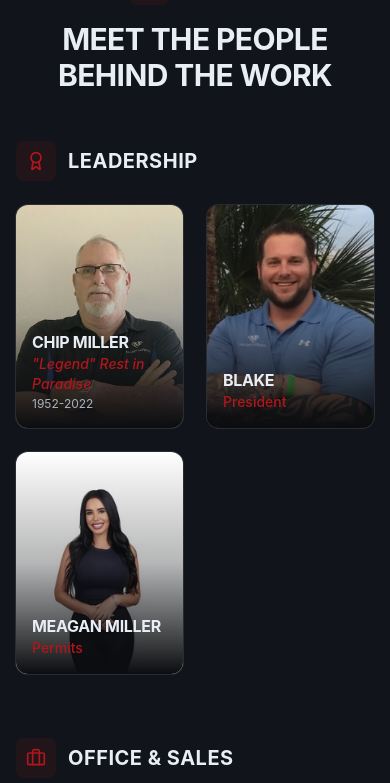
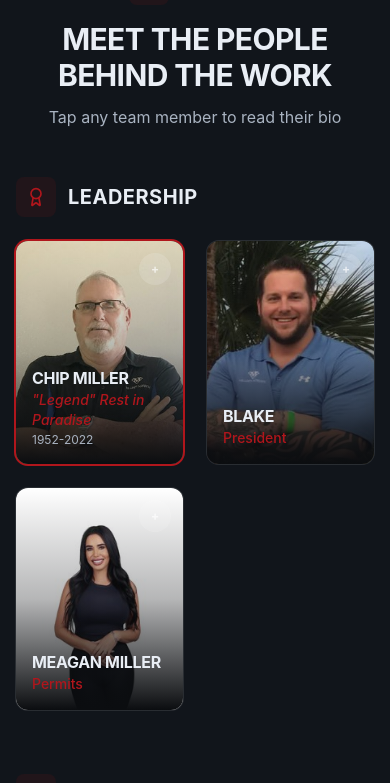
Before and after one commit to brennercory50-sys/millers-screen, a Next.js app: page /about in a window 390 px wide. Shown: the part 993-1776 px from the top of the page. Built offline with nearby package versions, Linux system fonts and the light colour scheme; no server answers.

Commit message:
feat: add mobile accordion to team cards with tap-to-expand

```diff
--- a/app/about/page.tsx
+++ b/app/about/page.tsx
@@ -2,6 +2,7 @@ import { Metadata } from 'next'
 import Image from 'next/image'
 import HeroSection from '@/components/hero-section'
 import ContentBlock from '@/components/content-block'
+import TeamCard from '@/components/team-card'
 import { Users, Heart, Award, Briefcase, Wrench, Building } from 'lucide-react'
 
 export const metadata: Metadata = {
@@ -67,51 +68,7 @@ const helpers = [
   { name: 'Cory', role: 'Helper', image: '/team/cory.jpg', bio: 'Started last summer and hasn\'t slowed down. Strong work ethic and always on time.' },
 ]
 
-interface TeamMember {
-  name: string
-  role: string
-  subtitle?: string
-  image: string
-  memorial?: boolean
-  bio?: string
-}
-
-function TeamCard({ member }: { member: TeamMember }) {
-  return (
-    <div className="group">
-      <div className="relative aspect-[3/4] rounded-xl overflow-hidden bg-panel ring-1 ring-line transition-all duration-500 md:hover:ring-accent-red md:hover:shadow-lg md:hover:shadow-accent-red/20">
-        <Image
-          src={member.image}
-          alt={member.name}
-          fill
-          className="object-cover object-top transition-all duration-700 md:group-hover:scale-110 md:group-hover:brightness-[0.35]"
-        />
-        <div className="absolute inset-0 bg-gradient-to-t from-bg-0 via-bg-0/30 to-transparent transition-opacity duration-500 md:group-hover:opacity-0" />
-        <div className="absolute inset-0 bg-gradient-to-t from-bg-0 via-bg-0/95 to-bg-0/80 opacity-0 md:group-hover:opacity-100 transition-all duration-500 hidden md:flex flex-col justify-end p-5">
-          <div className="transform translate-y-4 md:group-hover:translate-y-0 transition-transform duration-500">
-            <h3 className="text-lg font-bold text-text-primary mb-1">{member.name}</h3>
-            <p className={`text-sm font-semibold ${member.memorial ? 'text-accent-red italic' : 'text-accent-red'} mb-2`}>
-              {member.role}
-            </p>
-            {member.subtitle && <p className="text-xs text-muted mb-2">{member.subtitle}</p>}
-            <p className="text-sm text-muted leading-relaxed opacity-0 md:group-hover:opacity-100 transition-opacity duration-700 delay-100">
-              {member.bio}
-            </p>
-          </div>
-        </div>
-        <div className="absolute bottom-0 left-0 right-0 p-4">
-          <h3 className="text-base md:text-lg font-bold text-text-primary">{member.name}</h3>
-          <p className={`text-sm font-medium ${member.memorial ? 'text-accent-red italic' : 'text-accent-red'}`}>
-            {member.role}
-          </p>
-          {member.subtitle && <p className="text-xs text-muted mt-0.5">{member.subtitle}</p>}
-        </div>
-      </div>
-    </div>
-  )
-}
-
-function TeamSection({ title, icon: Icon, members }: { title: string; icon: typeof Users; members: TeamMember[] }) {
+function TeamSection({ title, icon: Icon, members }: { title: string; icon: typeof Users; members: Array<{ name: string; role: string; subtitle?: string; image: string; memorial?: boolean; bio?: string }> }) {
   return (
     <div className="mb-16">
       <div className="flex items-center gap-3 mb-6">
@@ -176,6 +133,7 @@ export default function AboutPage() {
             <h2 className="text-text-primary text-3xl md:text-4xl font-bold">MEET THE PEOPLE BEHIND THE WORK</h2>
             <p className="text-muted mt-3 max-w-2xl mx-auto">
               <span className="hidden md:inline">Hover over any team member to learn more about them</span>
+              <span className="md:hidden">Tap any team member to read their bio</span>
             </p>
           </div>
 
--- /dev/null
+++ b/components/team-card.tsx
@@ -0,0 +1,88 @@
+'use client'
+
+import { useState } from 'react'
+import Image from 'next/image'
+
+interface TeamMember {
+  name: string
+  role: string
+  subtitle?: string
+  image: string
+  memorial?: boolean
+  bio?: string
+}
+
+interface TeamCardProps {
+  member: TeamMember
+}
+
+export default function TeamCard({ member }: TeamCardProps) {
+  const [expanded, setExpanded] = useState(false)
+
+  const handleClick = () => {
+    if (typeof window !== 'undefined' && window.matchMedia('(hover: none)').matches) {
+      setExpanded(prev => !prev)
+    }
+  }
+
+  return (
+    <div className="group">
+      <div
+        onClick={handleClick}
+        className={`relative aspect-[3/4] rounded-xl overflow-hidden bg-panel ${member.memorial ? 'ring-2 ring-accent-red' : 'ring-1 ring-line'} transition-all duration-500 md:hover:ring-accent-red md:hover:shadow-lg md:hover:shadow-accent-red/20 ${expanded ? 'ring-accent-red shadow-lg shadow-accent-red/20 cursor-pointer' : 'cursor-pointer md:cursor-default'}`}
+      >
+        <Image
+          src={member.image}
+          alt={member.name}
+          fill
+          className={`object-cover object-top transition-all duration-700 md:group-hover:scale-110 md:group-hover:brightness-[0.35] ${expanded ? 'scale-110 brightness-[0.35]' : ''}`}
+        />
+
+        <div className={`absolute inset-0 bg-gradient-to-t from-bg-0 via-bg-0/30 to-transparent transition-opacity duration-500 md:group-hover:opacity-0 ${expanded ? 'opacity-0' : 'opacity-100'}`} />
+
+        <div className="absolute inset-0 bg-gradient-to-t from-bg-0 via-bg-0/95 to-bg-0/80 opacity-0 md:group-hover:opacity-100 transition-all duration-500 hidden md:flex flex-col justify-end p-5">
+          <div className="transform translate-y-4 md:group-hover:translate-y-0 transition-transform duration-500">
+            <h3 className="text-lg font-bold text-text-primary mb-1">{member.name}</h3>
+            <p className={`text-sm font-semibold ${member.memorial ? 'text-accent-red italic' : 'text-accent-red'} mb-2`}>
+              {member.role}
+            </p>
+            {member.subtitle && <p className="text-xs text-muted mb-2">{member.subtitle}</p>}
+            <p className="text-sm text-muted leading-relaxed">
+              {member.bio}
+            </p>
+          </div>
+        </div>
+
+        <div className={`absolute inset-0 bg-gradient-to-t from-bg-0 via-bg-0/95 to-bg-0/80 transition-all duration-500 flex flex-col justify-end p-4 md:hidden ${expanded ? 'opacity-100' : 'opacity-0 pointer-events-none'}`}>
+          <h3 className="text-base font-bold text-text-primary mb-1">{member.name}</h3>
+          <p className={`text-sm font-semibold ${member.memorial ? 'text-accent-red italic' : 'text-accent-red'} mb-1`}>
+            {member.role}
+          </p>
+          {member.subtitle && <p className="text-xs text-muted mb-1">{member.subtitle}</p>}
+        </div>
+
+        <div className={`absolute bottom-0 left-0 right-0 p-4 transition-opacity duration-300 md:group-hover:opacity-0 ${expanded ? 'opacity-0' : 'opacity-100'}`}>
+          <h3 className="text-base md:text-lg font-bold text-text-primary">{member.name}</h3>
+          <p className={`text-sm font-medium ${member.memorial ? 'text-accent-red italic' : 'text-accent-red'}`}>
+            {member.role}
+          </p>
+          {member.subtitle && <p className="text-xs text-muted mt-0.5">{member.subtitle}</p>}
+        </div>
+
+        <div className="absolute top-3 right-3 w-8 h-8 rounded-full flex items-center justify-center transition-all duration-300 bg-accent-red/0 opacity-0 md:group-hover:bg-accent-red md:group-hover:opacity-100 hidden md:flex">
+          <span className="text-white text-xs font-bold">+</span>
+        </div>
+
+        <div className={`absolute top-3 right-3 w-8 h-8 rounded-full flex items-center justify-center transition-all duration-300 md:hidden ${expanded ? 'bg-accent-red opacity-100' : 'bg-white/20 opacity-70'}`}>
+          <span className="text-white text-xs font-bold">{expanded ? '−' : '+'}</span>
+        </div>
+      </div>
+
+      <div className={`md:hidden overflow-hidden transition-all duration-300 ease-in-out ${expanded ? 'max-h-64 opacity-100 mt-2' : 'max-h-0 opacity-0 mt-0'}`}>
+        <div className="bg-panel rounded-lg p-4 border border-line">
+          <p className="text-sm text-muted leading-relaxed">{member.bio}</p>
+        </div>
+      </div>
+    </div>
+  )
+}
```
